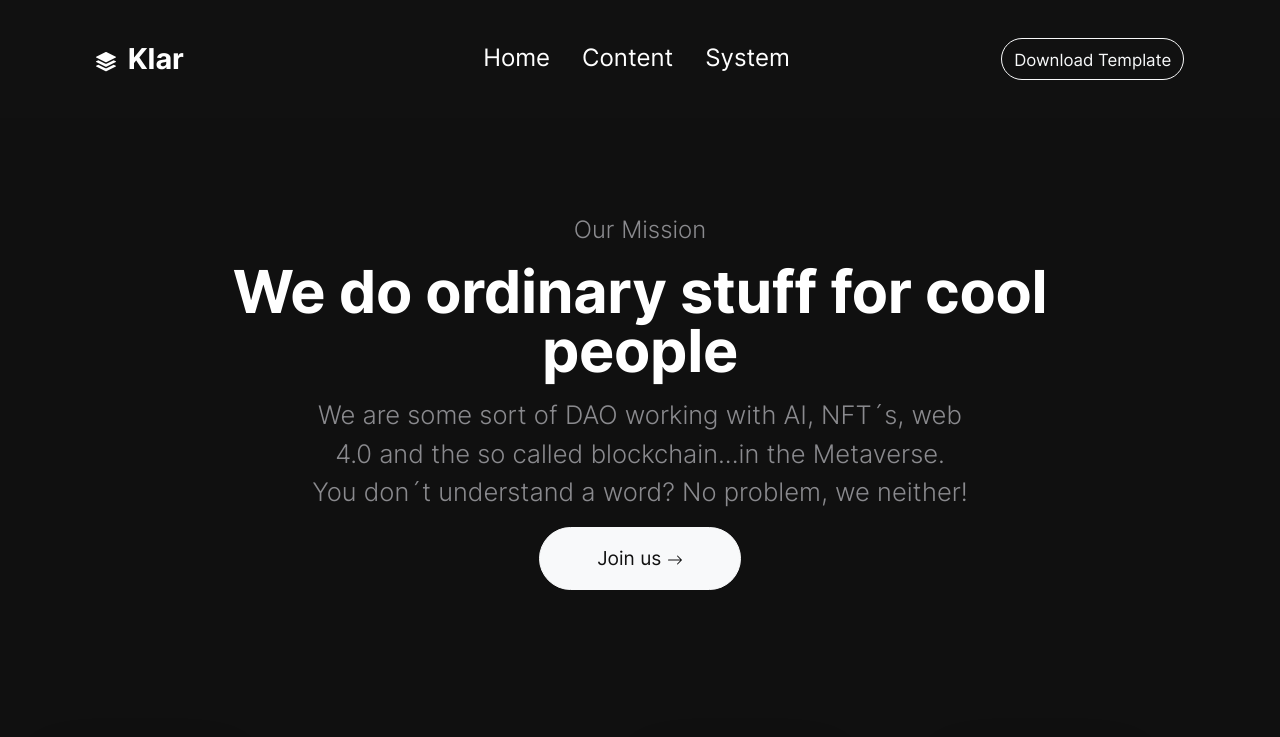
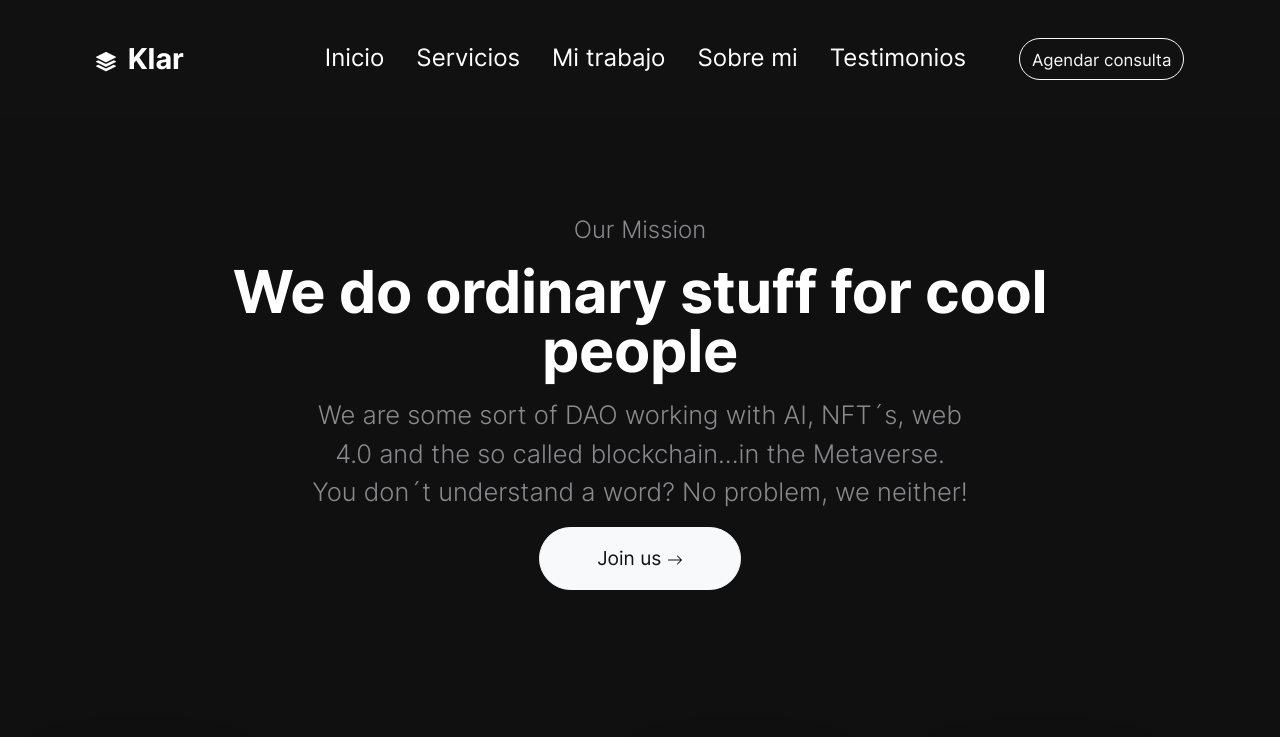
Before and after one commit to BardesioDiego/yamila_ck, a plain HTML site: page index.html in a window 1280 px wide. Shown: the top 737 px of the page. Drawn offline with Linux system fonts and the light colour scheme.

Commit message:
commit cambios

```diff
--- a/index.html
+++ b/index.html
@@ -88,24 +88,34 @@
       <ul class="navbar-nav mx-auto mb-2 mb-lg-0 list-group list-group-horizontal">
         <li class="nav-item">
           <a class="nav-link fs-5" href="index.html" aria-label="Homepage">
-            Home
+            Inicio
           </a>
         </li>
         <li class="nav-item">
           <a class="nav-link fs-5" href="content.html" aria-label="A sample content page">
-            Content
+            Servicios
           </a>
         </li>
         <li class="nav-item">
           <a class="nav-link fs-5" href="system.html" aria-label="A system message page">
-            System
+            Mi trabajo
+          </a>
+        </li>
+         <li class="nav-item">
+          <a class="nav-link fs-5" href="system.html" aria-label="A system message page">
+            Sobre mi
+          </a>
+        </li>
+        <li class="nav-item">
+          <a class="nav-link fs-5" href="system.html" aria-label="A system message page">
+           Testimonios
           </a>
         </li>
 
       </ul>
       <a href="https://templatedeck.com/klar-html-template.html" aria-label="Download this template"
         class="btn btn-outline-light">
-        <small>Download Template</small>
+        <small>Agendar consulta</small>
       </a>
     </div>
   </nav>
```
Also changed, not shown: img/logos_testimonios_yamila_ck_presencia_digital_para_negocios_gastronomia_hoteleria_uruguay/logos_testimonios_yamila_ck_presencia_digital_para_negocios_gastronomia_hoteleria_uruguay (2).png (added), img/logos_testimonios_yamila_ck_presencia_digital_para_negocios_gastronomia_hoteleria_uruguay/logos_testimonios_yamila_ck_presencia_digital_para_negocios_gastronomia_hoteleria_uruguay (3).png (added), img/logos_testimonios_yamila_ck_presencia_digital_para_negocios_gastronomia_hoteleria_uruguay/logos_testimonios_yamila_ck_presencia_digital_para_negocios_gastronomia_hoteleria_uruguay.png (added), img/servicios_yamila_ck_presencia_digital_para_negocios_gastronomia_hoteleria_uruguay/servicios_yamila_ck_presencia_digital_para_negocios_gastronomia_hoteleria_uruguay (2).png (added), img/servicios_yamila_ck_presencia_digital_para_negocios_gastronomia_hoteleria_uruguay/servicios_yamila_ck_presencia_digital_para_negocios_gastronomia_hoteleria_uruguay (3).png (added), img/servicios_yamila_ck_presencia_digital_para_negocios_gastronomia_hoteleria_uruguay/servicios_yamila_ck_presencia_digital_para_negocios_gastronomia_hoteleria_uruguay.png (added), img/sobre_mi_yamila_ck_presencia_digital_para_negocios_gastronomia_hoteleria_uruguay.png (added), img/yamila_ck_presencia_digital_para_negocios_gastronomia_hoteleria_uruguay.png (added).
